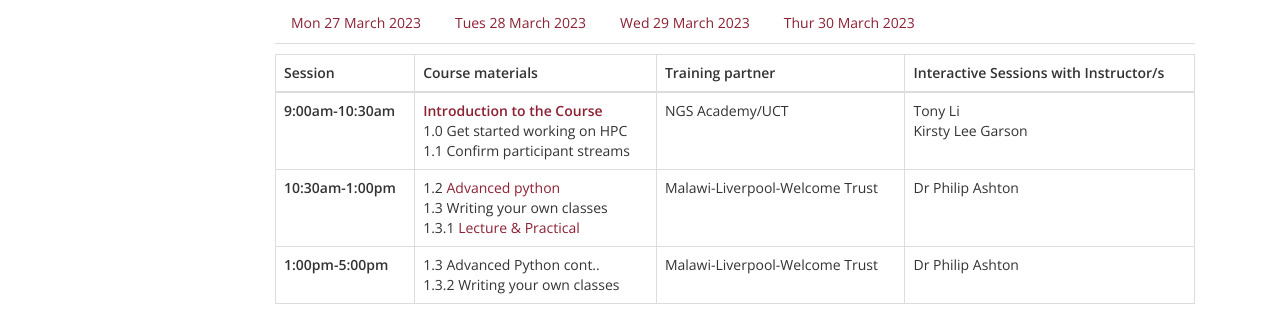
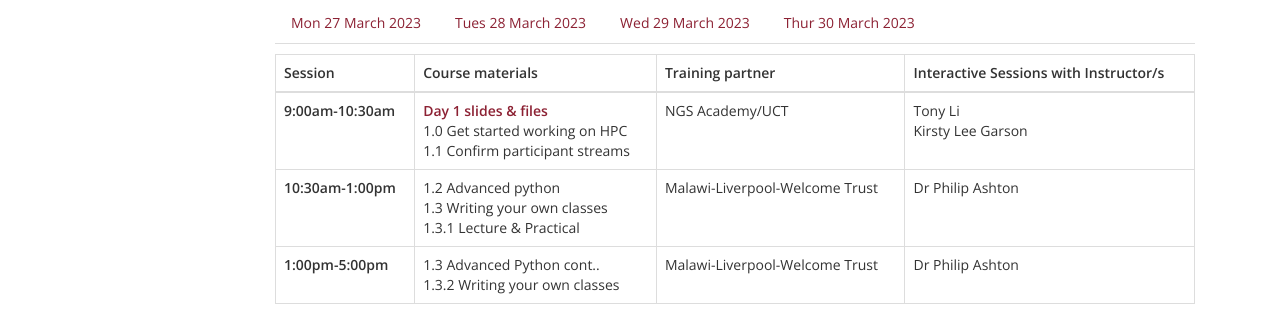
Before and after one commit to uct-cbio/ngs-academy, a Jekyll site: the page built from _posts/2023-04-13-Advanced-Training-Developing-Workflows-ADV.md, in a window 1280 px wide. Shown: the part 1350-1672 px from the top of the page. Built offline with Jekyll 4.4.1, drawn with Linux system fonts in a browser that asks for light colours; nearby versions of some CDN libraries; some web fonts are replaced; library files that are not in the unit come from our copies; comment, search, counter and statistics services are not loaded.

Commit message:
updated day links for files and power points

```diff
--- a/_posts/2023-04-13-Advanced-Training-Developing-Workflows-ADV.md
+++ b/_posts/2023-04-13-Advanced-Training-Developing-Workflows-ADV.md
@@ -142,7 +142,7 @@
       <br>
      </th>
       <td>    <ul>
-      <li><b> <a href="#" target="_blank">Introduction to the Course</a></b></li>
+      <li><b> <a href="#" target="_blank">Day 1 slides & files</a></b></li>
 <ol>
   <li>1.0 Get started working on HPC</li>
   <li>1.1 Confirm participant streams</li>
@@ -165,10 +165,10 @@
       <br>
      </th>
       <td>    <ul>
-      <li>1.2 <a href="#" target="_blank">Advanced python</a></li>
+      <li>1.2 Advanced python</li>
 <ol>
   <li>1.3 Writing your own classes</li>
-        <li>1.3.1 <a href="#" target="_blank">Lecture & Practical </a></li>
+        <li>1.3.1 Lecture & Practical</li>
 
 </ol>
 </ul></td>
@@ -230,7 +230,7 @@
       <th scope="row">9:00am - 10:30am
       <br>
      </th>
-      <td>    <ul>
+      <td>    <ul> <li><b> <a href="#" target="_blank">Day 2 slides & files</a></b></li>
       <li>2.0 Advanced python </li>
      <li>2.1 Using common bioinformatics modules (Bio python ) </li>
       <li>2.2 Lecture and practical </li>
@@ -322,7 +322,7 @@
       <th scope="row">9:00am - 10:30pm
       <br>
      </th>
-      <td>    <ul>
+      <td>    <ul> <li><b> <a href="#" target="_blank">Day 3 slides & files</a></b></li>
       <li>3. Nextflow </li>
       <li>3.1 Simple RNA-seq1 pipeline </li>
 <li>3.2 nf-core pipelines</li>
@@ -386,7 +386,7 @@
       <th scope="row">9:00am - 10:30am
       <br>
      </th>
-      <td>    <ul>
+      <td>    <ul> <li><b> <a href="#" target="_blank">Day 4 slides & files</a></b></li>
       <li>4.0 Advanced python</li>
        <li>4.1 Compare and contrast with snakemake</li>
 </ul></td>
```
Also changed, not shown: _posts/2023-04-13-Advanced-Training-Developing-Workflows-INT.md (+12 -12 lines).
